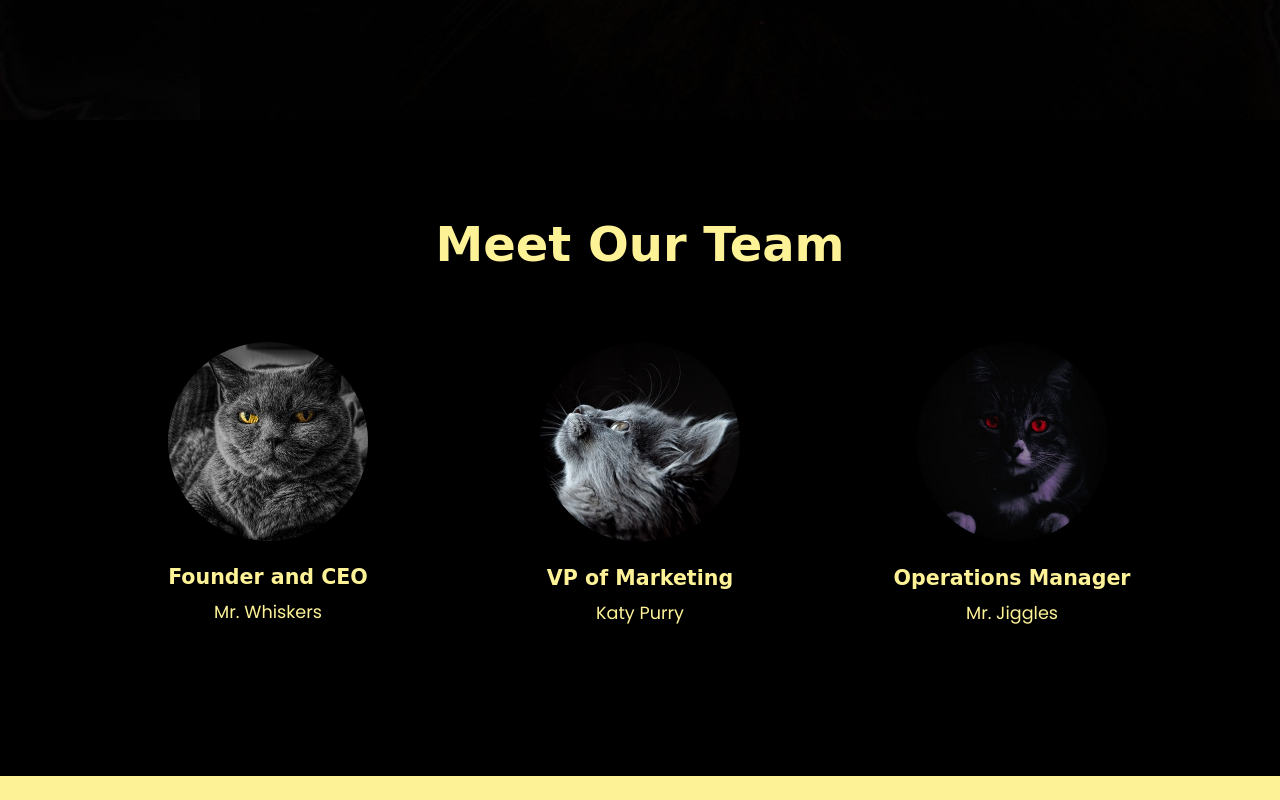
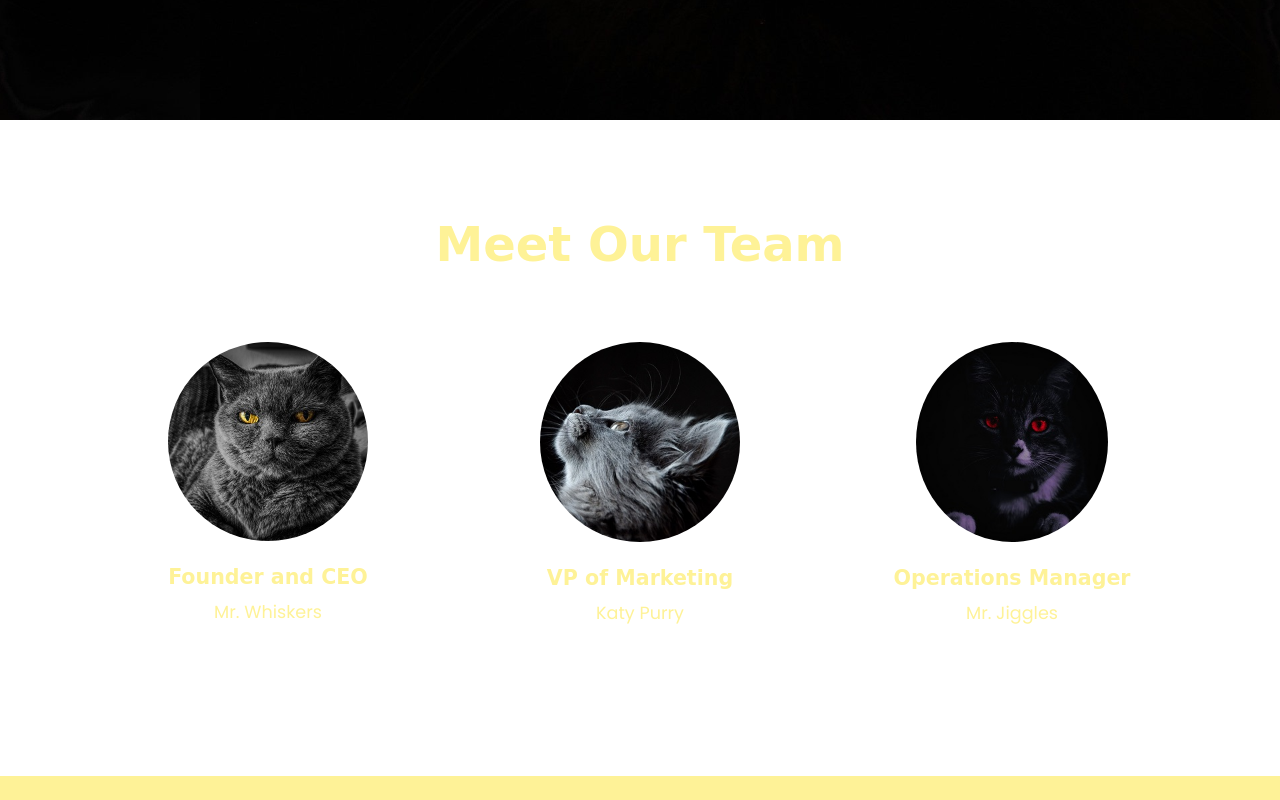
Before and after one commit to esuthecodeboy/Pudding-landing-page, a plain HTML site: page index.html in a window 1280 px wide. Shown: the part 680-1480 px from the top of the page. Drawn offline with nearby package versions, Linux system fonts and the light colour scheme; a web font is replaced by a local one.

Commit message:
Update style.css

```diff
--- a/style.css
+++ b/style.css
@@ -75,7 +75,7 @@ p,li{
 }
 /* Team Styling */
 .team{
-    background:var(--secondary-clr);
+    background:var(--white);
     padding:12vh 20px 150px 20px;
 }
 .team h2{
```
